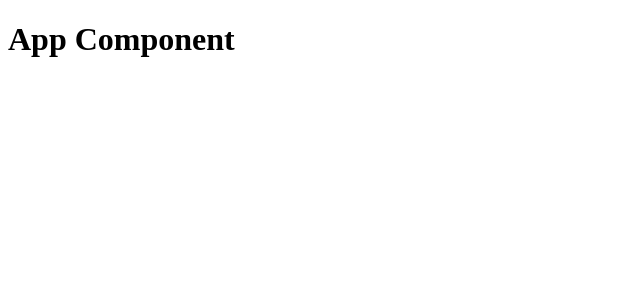
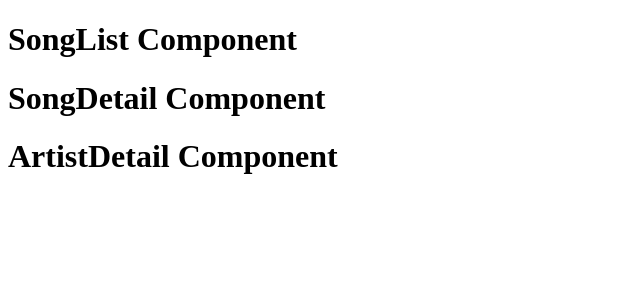
Before and after one commit to kennyosc/jc9openingredux, a React (Create React App) app: page / in a window 1280 px wide. Shown: the top 300 px of the page, without its empty margins (0-640 px from the left). Built offline with nearby package versions, Linux system fonts and the light colour scheme.

Commit message:
add import in App

```diff
--- a/src/components/App.js
+++ b/src/components/App.js
@@ -1,10 +1,16 @@
 import React from 'react'
+
+import SongList from './SongList'
+import SongDetail from './SongDetail'
+import ArtistDetail from './ArtistDetail'
 
 class App extends React.Component{
     render(){
         return(
             <div>
-                <h1>App Component</h1>
+                <SongList/>
+                <SongDetail/>
+                <ArtistDetail/>
             </div>
         )
     }
--- /dev/null
+++ b/src/components/ArtistDetail.js
@@ -0,0 +1,13 @@
+import React from 'react'
+
+class ArtistDetail extends React.Component{
+    render(){
+        return(
+            <div>
+                <h1>ArtistDetail Component</h1>
+            </div>
+        )
+    }
+}
+
+export default ArtistDetail
--- /dev/null
+++ b/src/components/SongDetail.js
@@ -0,0 +1,13 @@
+import React from 'react'
+
+class SongDetail extends React.Component{
+    render(){
+        return(
+            <div>
+                <h1>SongDetail Component</h1>
+            </div>
+        )
+    }
+}
+
+export default SongDetail
--- /dev/null
+++ b/src/components/SongList.js
@@ -0,0 +1,13 @@
+import React from 'react'
+
+class SongList extends React.Component{
+    render(){
+        return(
+            <div>
+                <h1>SongList Component</h1>
+            </div>
+        )
+    }
+}
+
+export default SongList
```
